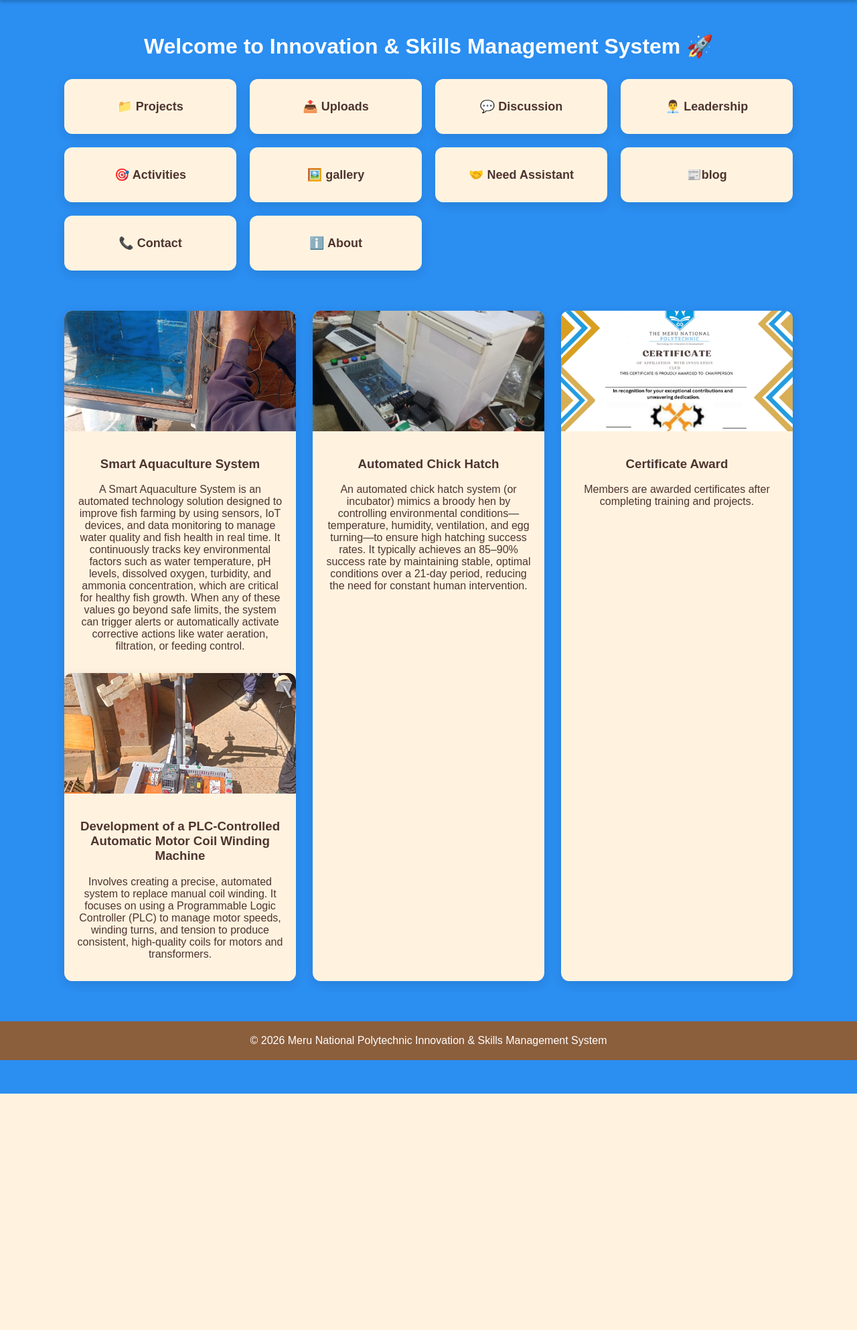
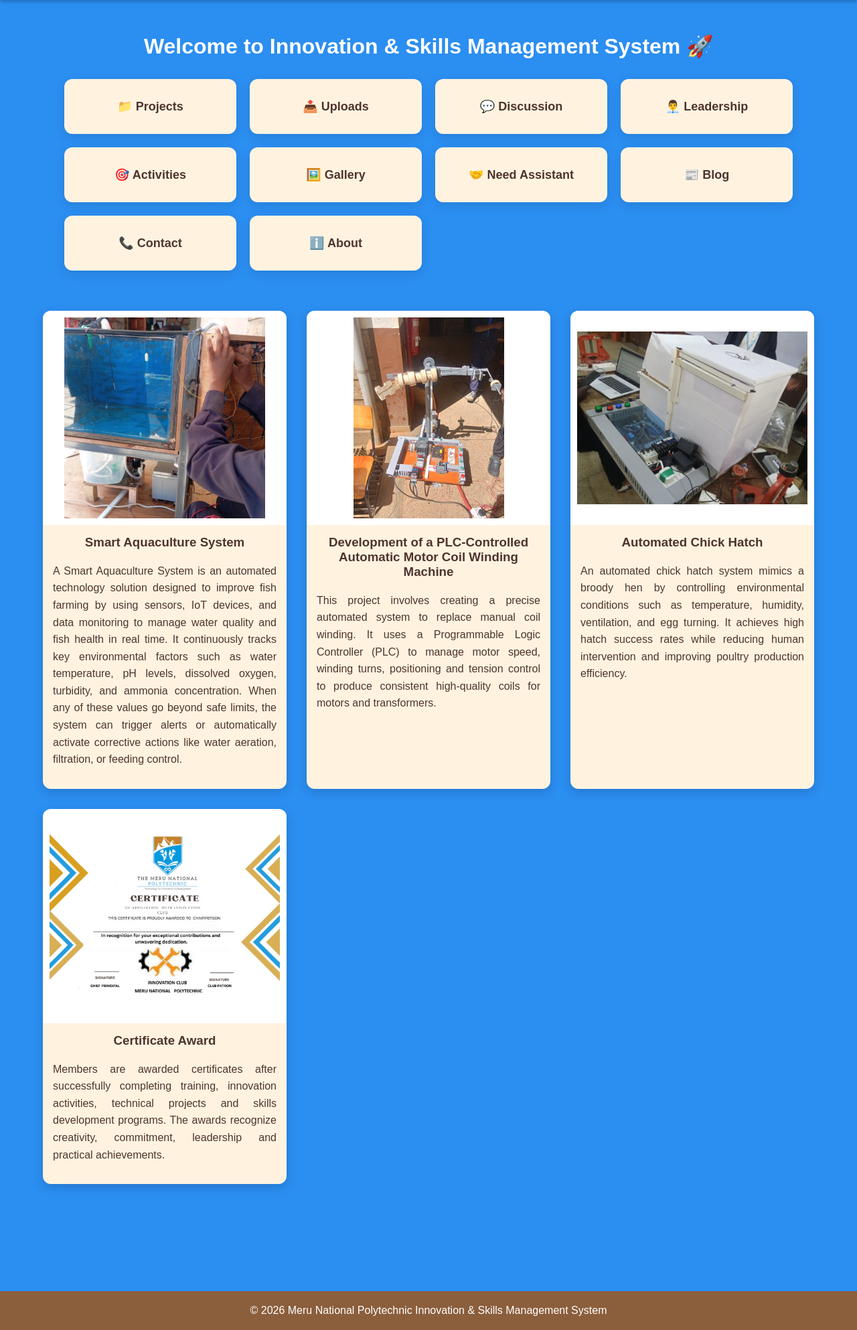
Before and after one commit to jamesmutisokiilu-coder/Meru-National-Polytechnic-innovation-and-skills-management-system, a Flask app: page /dashboard in a window 1280 px wide. Shown: the part 65-2051 px from the top of the page at 67% size. Before the commit the page ends 1698 px from the top, so only its background shows below. Run offline with Flask 3, Linux system fonts and the light colour scheme; the visitor is signed in with stand-in values (Sample User, id 1); data that the repository does not hold is empty.

Commit message:
Update dashboard.html

```diff
--- a/templates/dashboard.html
+++ b/templates/dashboard.html
@@ -2,204 +2,238 @@
 <html>
 <head>
 <meta charset="UTF-8">
+<meta name="viewport" content="width=device-width, initial-scale=1.0">
 <title>Innovation and Skills Management System</title>
 
 <style>
-body {
-    margin: 0;
-    font-family: Arial, sans-serif;
-    background: #2b8ef1;
+body{
+    margin:0;
+    font-family:Arial,sans-serif;
+    background:#2b8ef1;
 }
 
 /* NAVBAR */
-.navbar {
-    background: #8b5e3c;
-    padding: 15px 20px;
-    display: flex;
-    justify-content: space-between;
-    align-items: center;
-    color: white;
-    box-shadow: 0 3px 5px rgba(0,0,0,0.2);
-    position: relative;
+.navbar{
+    background:#8b5e3c;
+    padding:15px 20px;
+    display:flex;
+    justify-content:space-between;
+    align-items:center;
+    color:white;
+    box-shadow:0 3px 5px rgba(0,0,0,0.2);
+    position:relative;
 }
 
-.navbar h2 {
-    margin: 0;
-    font-size: 22px;
+.navbar h2{
+    margin:0;
+    font-size:22px;
 }
 
 /* HAMBURGER ICON */
-.hamburger {
-    font-size: 30px;
-    cursor: pointer;
-    user-select: none;
+.hamburger{
+    font-size:30px;
+    cursor:pointer;
+    user-select:none;
 }
 
-/* DROPDOWN MENU (HIDDEN BY DEFAULT) */
-#menu {
-    display: none;
-    flex-direction: column;
-    position: absolute;
-    top: 65px;
-    right: 20px;
-    background: #8b5e3c;
-    padding: 10px;
-    border-radius: 10px;
-    min-width: 220px;
-    box-shadow: 0 5px 15px rgba(0,0,0,0.3);
-    z-index: 999;
+/* DROPDOWN MENU */
+#menu{
+    display:none;
+    flex-direction:column;
+    position:absolute;
+    top:65px;
+    right:20px;
+    background:#8b5e3c;
+    padding:10px;
+    border-radius:10px;
+    min-width:220px;
+    box-shadow:0 5px 15px rgba(0,0,0,0.3);
+    z-index:999;
 }
 
-/* LINKS INSIDE MENU */
-#menu a {
-    color: white;
-    text-decoration: none;
-    font-weight: bold;
-    padding: 10px;
-    border-radius: 6px;
-    display: block;
+#menu a{
+    color:white;
+    text-decoration:none;
+    font-weight:bold;
+    padding:10px;
+    border-radius:6px;
+    display:block;
 }
 
-#menu a:hover {
-    background: #a97455;
+#menu a:hover{
+    background:#a97455;
 }
 
-/* SHOW MENU */
-#menu.show {
-    display: flex;
+#menu.show{
+    display:flex;
 }
 
-/* CONTAINER */
-.container {
-    text-align: center;
-    margin-top: 50px;
-    padding-bottom: 50px;
+/* MAIN CONTAINER */
+.container{
+    text-align:center;
+    margin-top:50px;
+    padding-bottom:50px;
 }
 
-.container h1 {
-    color: white;
-    margin-bottom: 30px;
+.container h1{
+    color:white;
+    margin-bottom:30px;
 }
 
-/* GRID CARDS */
-.grid {
-    display: grid;
-    grid-template-columns: repeat(auto-fit, minmax(220px, 1fr));
-    gap: 20px;
-    width: 85%;
-    margin: auto;
+/* DASHBOARD CARDS */
+.grid{
+    display:grid;
+    grid-template-columns:repeat(auto-fit,minmax(220px,1fr));
+    gap:20px;
+    width:85%;
+    margin:auto;
 }
 
-.grid a {
-    text-decoration: none;
+.grid a{
+    text-decoration:none;
 }
 
-.card {
-    background: #fff3e0;
-    color: #4e342e;
-    padding: 30px;
-    border-radius: 12px;
-    box-shadow: 0 5px 15px rgba(0,0,0,0.1);
-    transition: 0.3s;
-    font-size: 18px;
-    font-weight: bold;
+.card{
+    background:#fff3e0;
+    color:#4e342e;
+    padding:30px;
+    border-radius:12px;
+    box-shadow:0 5px 15px rgba(0,0,0,0.1);
+    transition:0.3s;
+    font-size:18px;
+    font-weight:bold;
 }
 
-.card:hover {
-    transform: scale(1.05);
-    background: #ffe0b2;
+.card:hover{
+    transform:scale(1.05);
+    background:#ffe0b2;
 }
 
 /* IMAGE CARDS */
-.image-cards {
-    display: grid;
-    grid-template-columns: repeat(auto-fit, minmax(250px, 1fr));
-    gap: 25px;
-    width: 85%;
-    margin: 60px auto;
+.image-cards{
+    display:grid;
+    grid-template-columns:repeat(auto-fit,minmax(350px,1fr));
+    gap:30px;
+    width:90%;
+    margin:60px auto;
 }
 
-.image-card {
-    background: #fff3e0;
-    border-radius: 12px;
-    overflow: hidden;
-    box-shadow: 0 5px 15px rgba(0,0,0,0.1);
-    transition: 0.3s;
+.image-card{
+    background:#fff3e0;
+    border-radius:12px;
+    overflow:hidden;
+    box-shadow:0 5px 15px rgba(0,0,0,0.15);
+    transition:0.3s;
+    display:flex;
+    flex-direction:column;
 }
 
-.image-card img {
-    width: 100%;
-    height: 180px;
-    object-fit: cover;
+.image-card:hover{
+    transform:translateY(-5px);
 }
 
-.image-card .description {
-    padding: 15px;
-    color: #4e342e;
+.image-card img{
+    width:100%;
+    height:320px;
+    object-fit:contain;
+    background:white;
+    padding:10px;
+    box-sizing:border-box;
 }
 
-.image-card:hover {
-    transform: scale(1.05);
+.image-card .description{
+    padding:15px;
+    color:#4e342e;
+}
+
+.image-card .description h3{
+    margin-top:0;
+}
+
+.image-card .description p{
+    line-height:1.6;
+    text-align:justify;
 }
 
 /* PHOTO GALLERY */
-.gallery-section {
-    margin-top: 70px;
-    padding-bottom: 50px;
+.gallery-section{
+    margin-top:70px;
+    padding-bottom:50px;
 }
 
-.gallery-section h2 {
-    color: white;
-    font-size: 32px;
-    margin-bottom: 25px;
+.gallery-section h2{
+    color:white;
+    font-size:32px;
+    margin-bottom:25px;
 }
 
-.gallery-grid {
-    display: flex;
-    flex-wrap: wrap;
-    justify-content: center;
-    gap: 20px;
-    width: 85%;
-    margin: auto;
+.gallery-grid{
+    display:flex;
+    flex-wrap:wrap;
+    justify-content:center;
+    gap:20px;
+    width:85%;
+    margin:auto;
 }
 
-.gallery-card {
-    width: 220px;
-    flex: 0 0 auto;
-    background: #fff3e0;
-    border-radius: 12px;
-    overflow: hidden;
-    box-shadow: 0 5px 15px rgba(0,0,0,0.2);
-    transition: 0.3s;
+.gallery-card{
+    width:220px;
+    flex:0 0 auto;
+    background:#fff3e0;
+    border-radius:12px;
+    overflow:hidden;
+    box-shadow:0 5px 15px rgba(0,0,0,0.2);
+    transition:0.3s;
 }
 
-.gallery-card img {
-    width: 100%;
-    height: 160px;
-    object-fit: cover;
+.gallery-card img{
+    width:100%;
+    height:160px;
+    object-fit:cover;
 }
 
-.gallery-card p {
-    padding: 10px;
-    color: #4e342e;
-    font-weight: bold;
-    margin: 0;
+.gallery-card p{
+    padding:10px;
+    color:#4e342e;
+    font-weight:bold;
+    margin:0;
 }
 
-.gallery-card:hover {
-    transform: scale(1.05);
+.gallery-card:hover{
+    transform:scale(1.05);
 }
 
 /* FOOTER */
-.footer {
-    background: #8b5e3c;
-    color: white;
-    text-align: center;
-    padding: 20px;
-    margin-top: 50px;
+.footer{
+    background:#8b5e3c;
+    color:white;
+    text-align:center;
+    padding:20px;
+    margin-top:50px;
+}
+
+/* MOBILE */
+@media(max-width:768px){
+
+    .navbar{
+        flex-direction:row;
+    }
+
+    .navbar h2{
+        font-size:16px;
+        width:85%;
+    }
+
+    .image-cards{
+        grid-template-columns:1fr;
+        width:95%;
+    }
+
+    .grid{
+        width:95%;
+    }
 }
 </style>
-
 </head>
 
 <body>
@@ -209,20 +243,18 @@ body {
 
     <h2>Meru National Polytechnic Innovation & Skills Management System</h2>
 
-    <!-- HAMBURGER -->
     <div class="hamburger" onclick="toggleMenu()">☰</div>
 
-    <!-- DROPDOWN MENU -->
     <div id="menu">
         <a href="{{ url_for('projects') }}">📁 Projects</a>
         <a href="{{ url_for('uploads') }}">📤 Uploads</a>
         <a href="{{ url_for('discussion') }}">💬 Discussion</a>
         <a href="{{ url_for('leadership') }}">👨‍💼 Leadership</a>
         <a href="{{ url_for('activities') }}">🎯 Activities</a>
-        <a href="{{ url_for('gallery') }}">🖼️gallery</a>
+        <a href="{{ url_for('gallery') }}">🖼️ Gallery</a>
         <a href="{{ url_for('assistant') }}">🤝 Need Assistant</a>
-        <a href="{{ url_for('sponsor') }}">sponsor</a>
-        <a href="{{ url_for('blog') }}">📰blog</a>
+        <a href="{{ url_for('sponsor') }}">💰 Sponsor</a>
+        <a href="{{ url_for('blog') }}">📰 Blog</a>
         <a href="{{ url_for('contact') }}">📞 Contact</a>
         <a href="{{ url_for('about') }}">ℹ️ About</a>
         <a href="{{ url_for('logout') }}">🚪 Logout</a>
@@ -235,7 +267,7 @@ body {
 
     <h1>Welcome to Innovation & Skills Management System 🚀</h1>
 
-    <!-- GRID CARDS -->
+    <!-- DASHBOARD CARDS -->
     <div class="grid">
 
         <a href="{{ url_for('projects') }}"><div class="card">📁 Projects</div></a>
@@ -243,58 +275,81 @@ body {
         <a href="{{ url_for('discussion') }}"><div class="card">💬 Discussion</div></a>
         <a href="{{ url_for('leadership') }}"><div class="card">👨‍💼 Leadership</div></a>
         <a href="{{ url_for('activities') }}"><div class="card">🎯 Activities</div></a>
-        <a href="{{ url_for('gallery') }}"><div class="card">🖼️ gallery</div></a>
+        <a href="{{ url_for('gallery') }}"><div class="card">🖼️ Gallery</div></a>
         <a href="{{ url_for('assistant') }}"><div class="card">🤝 Need Assistant</div></a>
-        <a href="{{ url_for('blog') }}"><div class="card">📰blog</div></a>
+        <a href="{{ url_for('blog') }}"><div class="card">📰 Blog</div></a>
         <a href="{{ url_for('contact') }}"><div class="card">📞 Contact</div></a>
         <a href="{{ url_for('about') }}"><div class="card">ℹ️ About</div></a>
 
     </div>
 
-    <!-- IMAGE CARDS -->
+    <!-- PROJECT SHOWCASE -->
     <div class="image-cards">
 
+        <div class="image-card">
+            <img src="{{ url_for('static', filename='images/inn1.jpeg') }}" alt="Smart Aquaculture System">
 
-
-        <div class="image-card">
-            <img src="{{ url_for('static', filename='images/inn1.jpeg') }}">
             <div class="description">
                 <h3>Smart Aquaculture System</h3>
-                <p>A Smart Aquaculture System is an automated technology solution designed to improve fish farming by using sensors, IoT devices, and data monitoring to manage water quality and fish health in real time.
 
-It continuously tracks key environmental factors such as water temperature, pH levels, dissolved oxygen, turbidity, and ammonia concentration, which are critical for healthy fish growth. When any of these values go beyond safe limits, the system can trigger alerts or automatically activate corrective actions like water aeration, filtration, or feeding control.</p>
-            </div>
-
-
-
-             <div class="image-card">
-            <img src="{{ url_for('static', filename='images/inn2.jpeg') }}">
-            <div class="description">
-                <h3>Development of a PLC-Controlled Automatic Motor Coil Winding Machine</h3>
-                <p>Involves creating a precise, automated system to replace manual coil winding. It focuses on using a Programmable Logic Controller (PLC) to manage motor speeds, winding turns, and tension to produce consistent, high-quality coils for motors and transformers.</p>
-            </div>
-        </div>
-        </div>
-
-        <div class="image-card">
-            <img src="{{ url_for('static', filename='images/inn3.jpeg') }}">
-            <div class="description">
-                <h3>Automated Chick Hatch</h3>
-                <p>An automated chick hatch system (or incubator) mimics a broody hen by controlling environmental conditions—temperature, humidity, ventilation, and egg turning—to ensure high hatching success rates. It typically achieves an 85–90% success rate by maintaining stable, optimal conditions over a 21-day period, reducing the need for constant human intervention.</p>
+                <p>
+                    A Smart Aquaculture System is an automated technology solution designed to improve fish farming by using sensors,
+                    IoT devices, and data monitoring to manage water quality and fish health in real time.
+                    It continuously tracks key environmental factors such as water temperature, pH levels,
+                    dissolved oxygen, turbidity, and ammonia concentration.
+                    When any of these values go beyond safe limits, the system can trigger alerts or automatically
+                    activate corrective actions like water aeration, filtration, or feeding control.
+                </p>
             </div>
         </div>
 
         <div class="image-card">
-            <img src="{{ url_for('static', filename='images/jk1234.png') }}">
+            <img src="{{ url_for('static', filename='images/inn2.jpeg') }}" alt="Motor Coil Winding Machine">
+
+            <div class="description">
+                <h3>Development of a PLC-Controlled Automatic Motor Coil Winding Machine</h3>
+
+                <p>
+                    This project involves creating a precise automated system to replace manual coil winding.
+                    It uses a Programmable Logic Controller (PLC) to manage motor speed, winding turns,
+                    positioning and tension control to produce consistent high-quality coils for motors
+                    and transformers.
+                </p>
+            </div>
+        </div>
+
+        <div class="image-card">
+            <img src="{{ url_for('static', filename='images/inn3.jpeg') }}" alt="Automated Chick Hatch">
+
+            <div class="description">
+                <h3>Automated Chick Hatch</h3>
+
+                <p>
+                    An automated chick hatch system mimics a broody hen by controlling environmental
+                    conditions such as temperature, humidity, ventilation, and egg turning.
+                    It achieves high hatch success rates while reducing human intervention and
+                    improving poultry production efficiency.
+                </p>
+            </div>
+        </div>
+
+        <div class="image-card">
+            <img src="{{ url_for('static', filename='images/jk1234.png') }}" alt="Certificate Award">
+
             <div class="description">
                 <h3>Certificate Award</h3>
-                <p>Members are awarded certificates after completing training and projects.</p>
+
+                <p>
+                    Members are awarded certificates after successfully completing training,
+                    innovation activities, technical projects and skills development programs.
+                    The awards recognize creativity, commitment, leadership and practical achievements.
+                </p>
             </div>
         </div>
 
     </div>
 
-
+</div>
 
 <!-- FOOTER -->
 <div class="footer">
```
